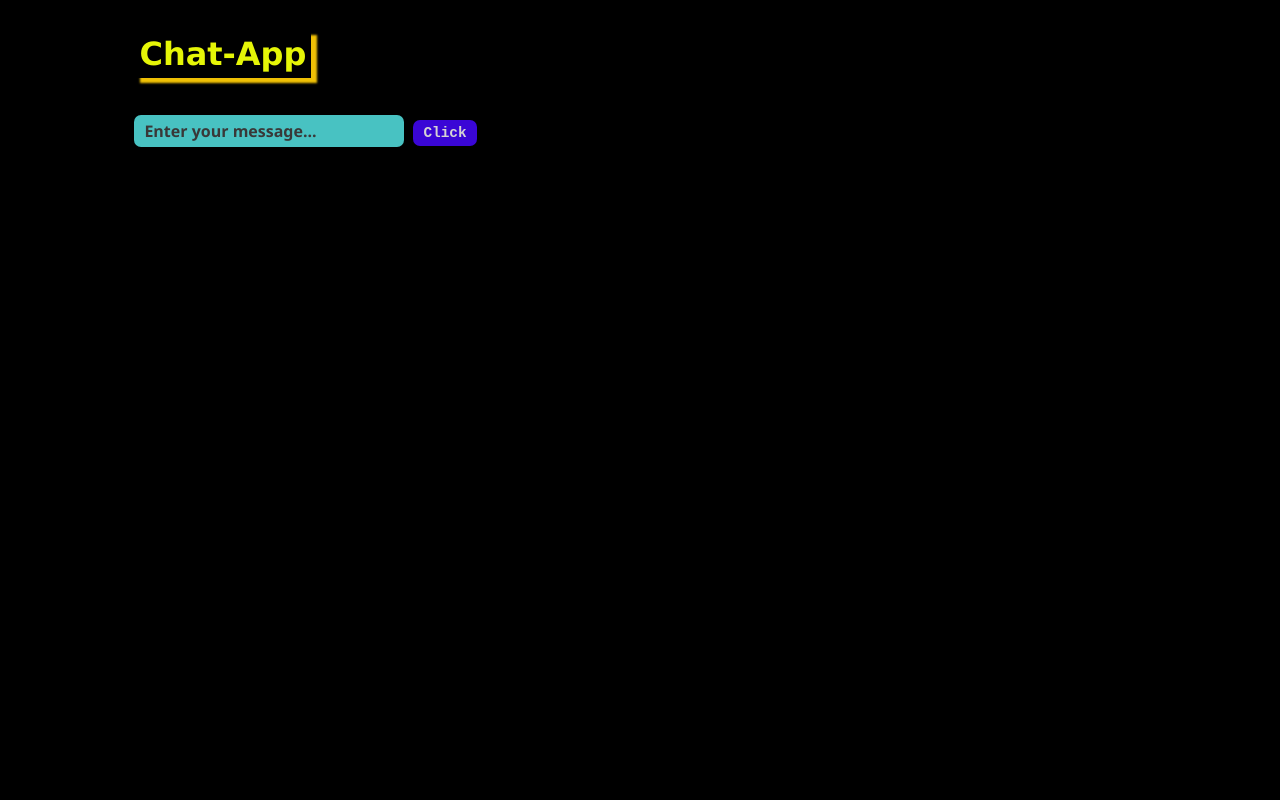
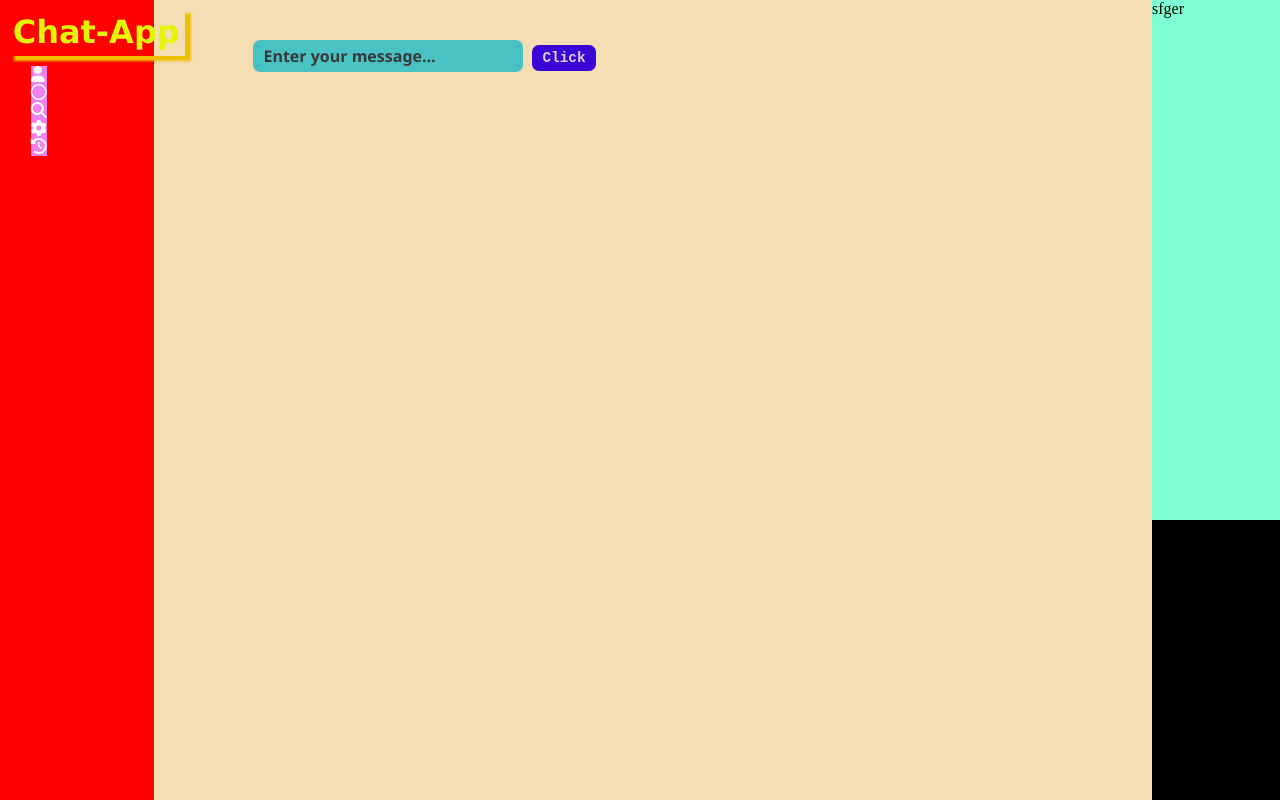
Before and after one commit to Abhilash107/chat-app, a plain HTML site: page frontend/index.html in a window 1280 px wide. Shown: the top 800 px of the page. Drawn offline with nearby package versions, Linux system fonts and the light colour scheme; no server answers.

Commit message:
grid design

```diff
--- a/frontend/index.html
+++ b/frontend/index.html
@@ -4,17 +4,42 @@
     <meta charset="UTF-8">
     <meta name="viewport" content="width=device-width, initial-scale=1.0">
     <link rel="stylesheet" href="style.css">
+    <script src="https://kit.fontawesome.com/6afefce1fa.js" crossorigin="anonymous"></script>
     <title>Chat App</title>
 
 </head>
 <body>
+    <div class="container">
+        <div class="side-bar">
+            <h1 class="name">Chat-App</h1>
+            <div class="info">
+                <ul class="sidebar-list">
+                    <li><i class="fa-solid fa-user"></i></li>
+                    <li><i class="fa-regular fa-circle"></i></li>
+                    <li><i class="fa-solid fa-magnifying-glass"></i></li>
+                    <li><i class="fa-solid fa-gear"></i></li>
+                    <li> <i class="fa-solid fa-clock-rotate-left"></i></li>
+                </ul>
 
-    <div class="container">
-        <h1 class="name">Chat-App</h1>
-        <input type="text" id="msg" placeholder="Enter your message...">
-        <button id="btn">Click</button>
-        <div id="messages"></div>
+            </div>
+
+
+        </div>
+
+
+        <div class="content">
+
+            <input type="text" id="msg" placeholder="Enter your message...">
+            <button id="btn">Click</button>
+            <div id="messages"></div>
+        </div>
+
+        <div class="tools">
+            sfger
+        </div>
+
     </div>
+
 
 
     <script src="/socket.io/socket.io.js"></script>
@@ -46,7 +71,6 @@
 
             })
 
-
             function escapeHtml(text) {
                 const div = document.createElement('div');
                 div.textContent = text;
--- a/frontend/style.css
+++ b/frontend/style.css
@@ -1,4 +1,8 @@
-
+*{
+    box-sizing: 0;
+    padding: 0;
+    margin: 0;
+}
 html{
     scroll-behavior: smooth;
 }
@@ -6,9 +10,48 @@ html{
 body{
     background: rgb(0, 0, 0);
 }
+
 .container{
-    margin: 2% 10% 0 10%;
+    width: 100%;
+    display: grid;
+    grid-template-rows:12% 78% 10%;
+    grid-template-columns: 12% 78% 10%;
+    gap: 0%;
+
 }
+.side-bar{
+    background: red;
+    grid-row: 1/3;
+    grid-column: 1/2;
+
+}
+.sidebar-list{
+    list-style: none;
+    color: white;
+
+    margin:10% 10% 0 20%;
+    background:violet;
+    width: max-content;
+}
+.content{
+    width: 100%;
+    background:wheat;
+    grid-row: 1/3;
+    grid-column: 2/3;
+    height: 500vh;
+}
+
+.tools{
+    background-color: aquamarine;
+    width: 100%;
+    height: 65vh;
+    grid-row: 1/3;
+    grid-column: 3/4;
+
+    position: sticky;top: 0px;
+}
+
+
 .name{
     font-family: 'Lucida Sans', 'Lucida Sans Regular', 'Lucida Grande', 'Lucida Sans Unicode', Geneva, Verdana, sans-serif;
     position: relative;
@@ -16,10 +59,13 @@ body{
     color: rgb(229, 245, 7);
     width: max-content;
     padding: 5px;
+    margin: 2% 0 5% 5%;
     box-shadow: 6px 5px 2px rgb(239, 192, 5);
 }
+
+
 #msg{
-    margin: 2% 0 0 0;
+    margin: 4% 0 0 10%;
     width: 250px;
     height: 1.4rem;
     padding: 5px 10px 5px 10px;
```
